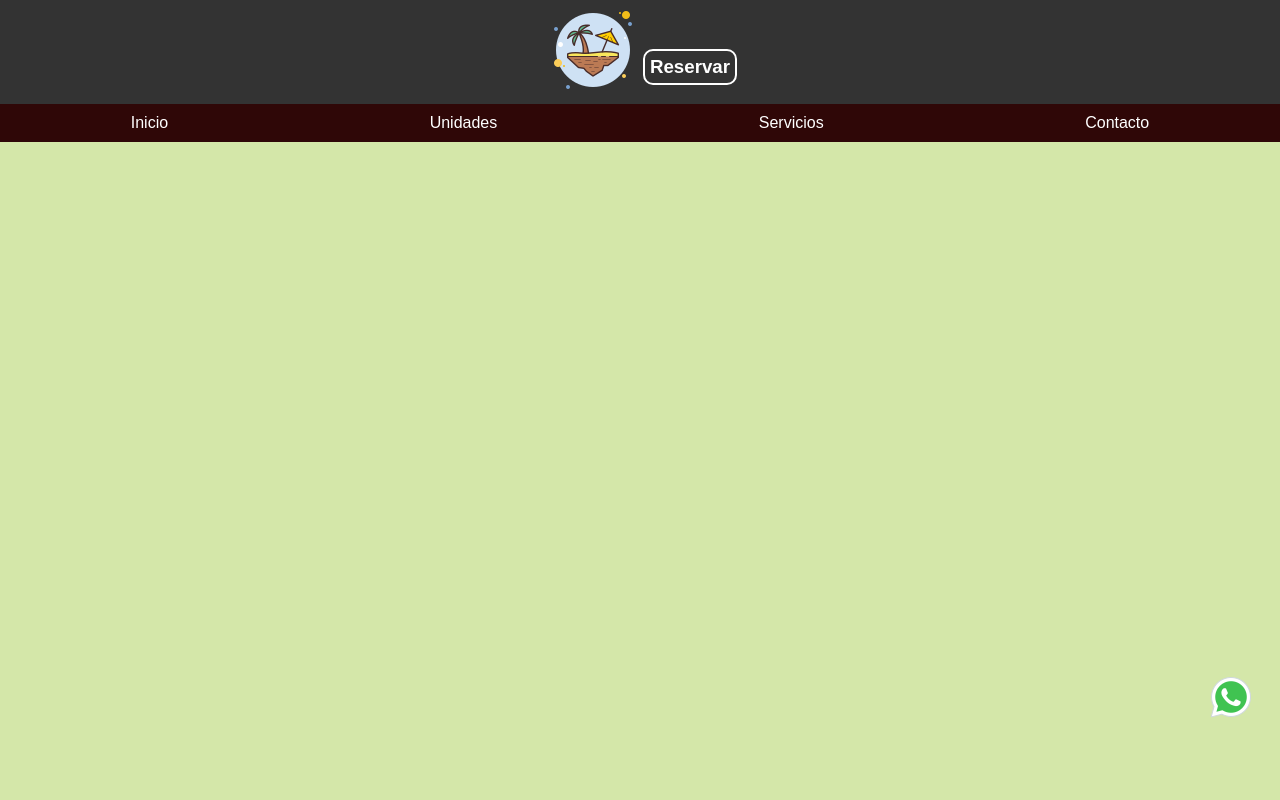
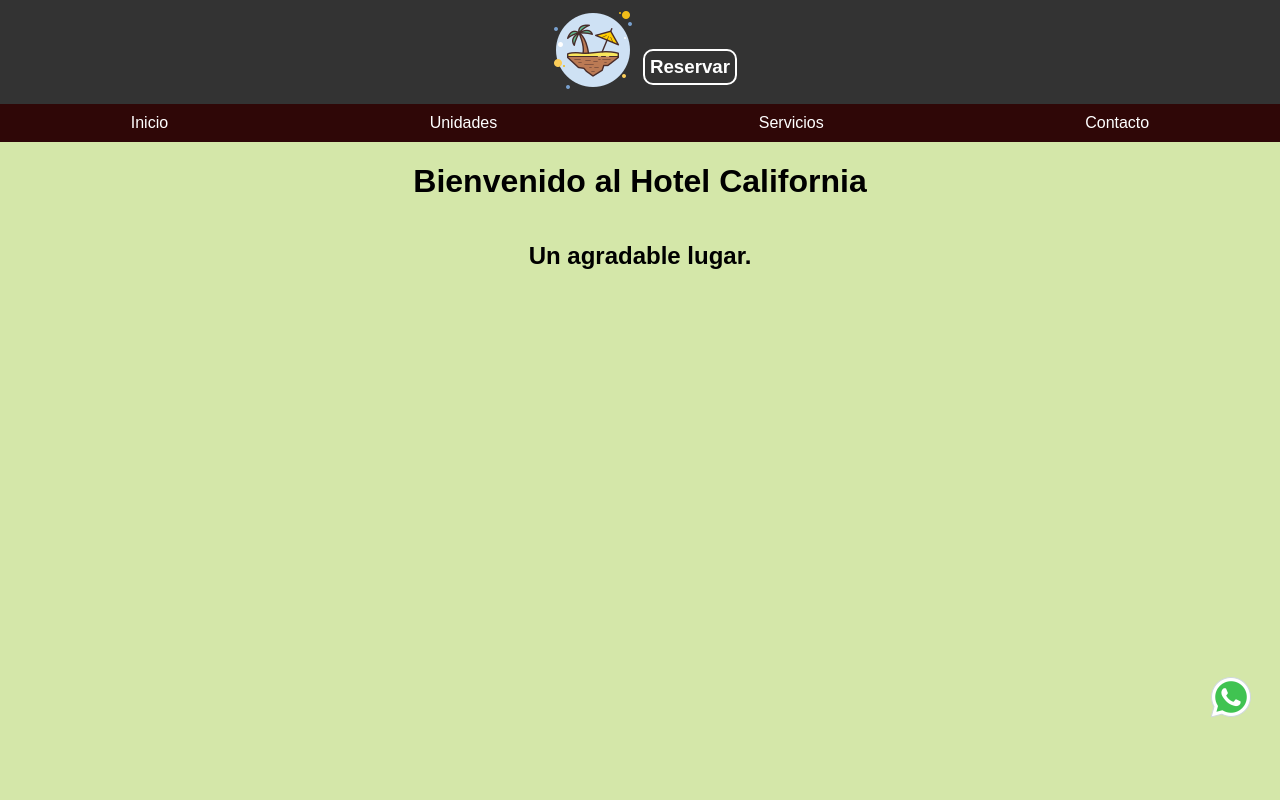
Before and after one commit to pabalmaceda/EntegaFinal--BalmacedaSalvo, a plain HTML site: page index.html in a window 1280 px wide. Shown: the top 800 px of the page. Drawn offline with Linux system fonts and the light colour scheme.

Commit message:
html y css de inicio

```diff
--- a/css/style.css
+++ b/css/style.css
@@ -61,7 +61,11 @@ main{
     gap: 20px;
     padding: 20px;
 }
-
+.principal{
+    display: flex;
+    flex-direction: column;
+    align-items: center;
+}
 .datos, .features {
     background-color: #fff;
     padding: 20px;
--- a/index.html
+++ b/index.html
@@ -20,6 +20,8 @@
         </ul>
     </nav>
     <main class="principal">
+        <h1>Bienvenido al Hotel California</h1>
+        <h2>Un agradable lugar.</h2>
     </main>
     <footer class="footer">
         <section class="quienesSomos">
```
